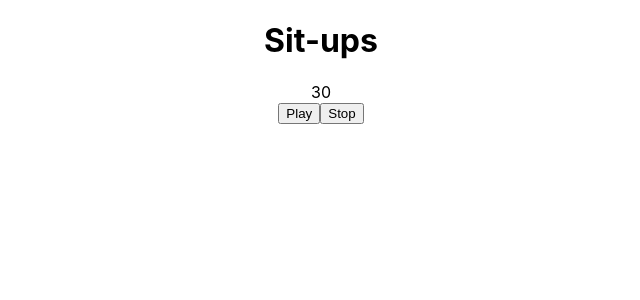
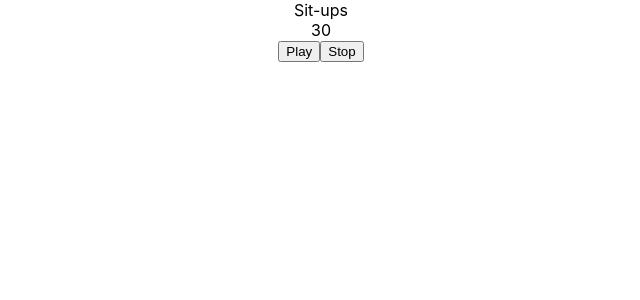
Before and after one commit to pca2/7min, a React (Create React App) app: page / in a window 1280 px wide. Shown: the top 300 px of the page, without its empty margins (319-959 px from the left). Built offline with nearby package versions, Linux system fonts and the light colour scheme.

Commit message:
remove h1  tag from Exercise

```diff
--- a/src/components/Exercise.js
+++ b/src/components/Exercise.js
@@ -4,7 +4,7 @@
   const {name} = props;
   return(
     <div className="Exercise">
-      <h1>{name}</h1>
+      {name}
     </div>
   )
 }
```
